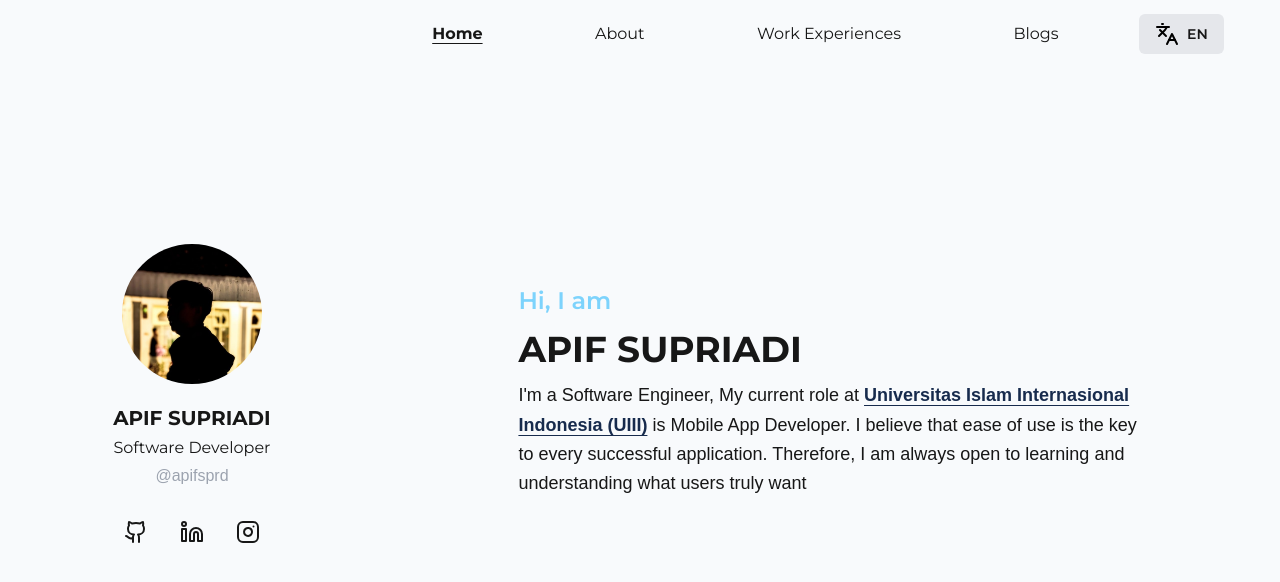
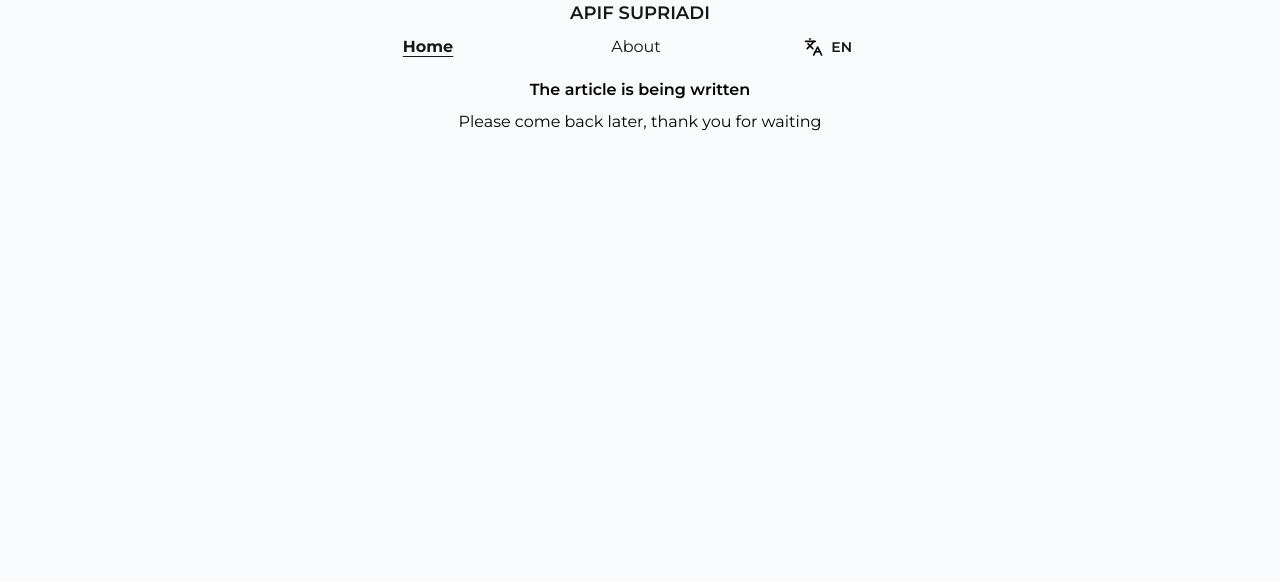
Before and after one commit to apifsprd/personal-web, a Next.js app: page / in a window 1280 px wide. Shown: the top 582 px of the page. Built offline with nearby package versions, Linux system fonts and the light colour scheme; a web font is replaced by a local one.

Commit message:
update ui

```diff
--- a/src/app/api/navs.json
+++ b/src/app/api/navs.json
@@ -1,10 +1,17 @@
 {
-  "data": [
+  "nav": [
     {
       "name": "Home",
       "url": "/",
       "slug": "home"
     },
+    {
+      "name": "About",
+      "url": "/",
+      "slug": "about"
+    }
+  ],
+  "subnav": [
     {
       "name": "About",
       "url": "/about",
@@ -14,11 +21,6 @@
       "name": "Work Experiences",
       "url": "/work-experience",
       "slug": "work-experience"
-    },
-    {
-      "name": "Blogs",
-      "url": "/blogs",
-      "slug": "blogs"
     }
   ]
 }
--- a/src/app/page.tsx
+++ b/src/app/page.tsx
@@ -2,7 +2,7 @@ import Main from "@/components/shared/Main";
 
 export default function Home() {
   return (
-    <div className="w-screen h-auto bg-slate-50">
+    <div className="w-full h-auto bg-slate-50">
       <Main />
     </div>
   );
--- a/src/components/sections/AboutSection.tsx
+++ b/src/components/sections/AboutSection.tsx
@@ -1,16 +1,30 @@
-import React from 'react';
-import SectionTemplate from '../shared/SectionTemplate';
+import React from "react";
+import SectionTemplate from "../shared/SectionTemplate";
+import WorkExpSection from "./WorkExpSection";
 
 function AboutSection(props: { lang: string }) {
   return (
     <SectionTemplate>
-      <p className="text-2xl font-montserrat text-sky-300 font-semibold">
-        {props.lang === 'en' ? 'About Me' : 'Tentang Saya'}
+      <p className="text-xl font-semibold font-montserrat text-sky-300">
+        {props.lang === "en" ? "Hi, I am" : "Halo, Saya"}
       </p>
-      <p className="text-lg font-hind leading-relaxed">
-        {props.lang === 'en'
-          ? "Hello! I’m a passionate developer from Indonesia, currently working as a mobile app developer. I graduated with a Bachelor's degree in Informatics Engineering from"
-          : 'Halo! Saya adalah seorang pengembang aplikasi asal Indonesia, saat ini bekerja sebagai pengembang aplikasi seluler. Saya lulusan jurusan Teknologi Informasi dari'}{' '}
+      <p className="text-3xl font-bold font-montserrat">APIF SUPRIADI</p>
+      <p className="text-base font-hind leading-relaxed">
+        {props.lang === "en"
+          ? "Greetings! I’m a passionate developer from Indonesia, currently working as a mobile app developer at "
+          : "Halo! Saya adalah seorang pengembang aplikasi asal Indonesia, saat ini bekerja sebagai pengembang aplikasi seluler di "}{" "}
+        <a
+          href="https://uiii.ac.id"
+          target="_blank"
+          className="underline underline-offset-4 text-[#172B4D] font-bold"
+        >
+          Universitas Islam Internasional Indonesia (UIII)
+        </a>
+        {". "}
+        {props.lang === "en"
+          ? "I graduated with a Bachelor's degree in Informatics Engineering from"
+          : "Saya lulusan jurusan Teknologi Informasi dari"}
+        ,{" "}
         <a
           href="https://antarbangsa.ac.id"
           target="_blank"
@@ -18,17 +32,19 @@ function AboutSection(props: { lang: string }) {
         >
           STMIK Antar Bangsa
         </a>
-        ,{' '}
-        {props.lang === 'en'
-          ? 'where I cultivated a strong foundation in technology and problem-solving'
-          : 'tempat saya mengembangkan fondasi yang kuat dalam teknologi dan pemecahan masalah'}
+        ,{" "}
+        {props.lang === "en"
+          ? "where I cultivated a strong foundation in technology and problem-solving"
+          : "tempat saya mengembangkan fondasi yang kuat dalam teknologi dan pemecahan masalah"}
         .
       </p>
-      <p className="text-lg font-hind leading-relaxed">
-        {props.lang === 'en'
+      <p className="text-base font-hind leading-relaxed">
+        {props.lang === "en"
           ? "I thrive on learning new things and always enjoy exploring the latest trends and techniques in the tech world. Beyond coding, I am a reader and a big fan of football. Whether it's diving into a good book or watching an exciting match, I believe in staying curious and inspired. My goal is to keep growing as a engineer and contribute meaningfully to every project I work on."
-          : 'Saya sangat senang mempelajari hal-hal baru dan selalu menikmati menjelajahi tren dan teknik terbaru di dunia teknologi. Selain coding, saya adalah seorang pembaca dan penggemar berat sepak bola. Entah itu membaca buku yang bagus atau menonton pertandingan yang menarik, saya percaya bahwa saya akan selalu ingin tahu dan terinspirasi. Tujuan saya adalah untuk terus berkembang sebagai seorang engineer dan berkontribusi secara bermakna pada setiap proyek yang saya kerjakan.'}
+          : "Saya sangat senang mempelajari hal-hal baru dan selalu menikmati menjelajahi tren dan teknik terbaru di dunia teknologi. Selain coding, saya adalah seorang pembaca dan penggemar berat sepak bola. Entah itu membaca buku yang bagus atau menonton pertandingan yang menarik, saya percaya bahwa saya akan selalu ingin tahu dan terinspirasi. Tujuan saya adalah untuk terus berkembang sebagai seorang engineer dan berkontribusi secara bermakna pada setiap proyek yang saya kerjakan."}
       </p>
+      <div className="w-full my-[0.5rem]"></div>
+      <WorkExpSection lang={props.lang} />
     </SectionTemplate>
   );
 }
--- a/src/components/sections/BlogsSection.tsx
+++ b/src/components/sections/BlogsSection.tsx
@@ -4,14 +4,14 @@ import SectionTemplate from "../shared/SectionTemplate";
 function BlogsSection(props: { lang: string }) {
   return (
     <SectionTemplate>
-      <div className="w-full h-full flex flex-col justify-start items-start xl:justify-center xl:items-center">
+      <div className="w-full h-full flex flex-col justify-start items-center xl:justify-start xl:items-center">
         <div className="flex flex-col justify-center items-center gap-2">
-          <p className="text-xl font-montserrat text-black font-semibold">
+          <p className="text-base font-montserrat text-black font-semibold">
             {props.lang === "en"
               ? " The article is being written"
               : "Artikelnya lagi dibuat"}
           </p>
-          <p className="text-lg font-montserrat text-black font-normal">
+          <p className="text-base font-montserrat text-black font-normal">
             {props.lang === "en"
               ? "Please come back later, thank you for waiting"
               : "Berkunjunglah lain waktu, Terima kasih sudah menunggu"}
--- a/src/components/shared/Main.tsx
+++ b/src/components/shared/Main.tsx
@@ -1,18 +1,15 @@
 "use client";
 import React from "react";
 
-import HomeSection from "@/components/sections/HomeSection";
-import ProfileSection from "../sections/ProfileSection";
 import navs from "@/app/api/navs.json";
 import ButtonNav from "../ui/Buttons";
 import AboutSection from "../sections/AboutSection";
-import WorkExpSection from "../sections/WorkExpSection";
 import LoadingSection from "../sections/LoadingSection";
 import BlogsSection from "../sections/BlogsSection";
 import { Languages } from "lucide-react";
 
 function Main() {
-  const navsData = navs.data;
+  const navsData = navs.nav;
   const [selectedNav, setSelectedNav] = React.useState("home");
   const [selectedLang, setSelectedLang] = React.useState("en");
   const [loading, setLoading] = React.useState(false);
@@ -33,12 +30,17 @@ function Main() {
   };
 
   return (
-    <main className="w-full h-[97rem] flex flex-col xl:h-screen xl:flex-row">
-      <div className="w-full h-[40%] flex flex-col justify-center items-center xl:w-[30%] xl:h-full">
-        <ProfileSection lang={selectedLang} />
+    <div className="w-full h-[100rem] flex flex-col justify-start items-center xl:h-screen">
+      <div className="w-full h-[5%] flex flex-col justify-center items-center xl:mt-[1%]">
+        <div className="w-full h-full flex justify-center items-center">
+          <a
+            href="#"
+            className="text-lg font-montserrat font-semibold uppercase"
+          >
+            Apif Supriadi
+          </a>
         </div>
-      <div className="w-full h-[60%] flex flex-col justify-center items-center xl:grow xl:h-full xl:pb-[10%]">
-        <div className="w-full h-[10%]  flex flex-row justify-start gap-4 items-center overflow-x-auto whitespace-nowrap xl:h-[10%] xl:justify-around">
+        <div className="w-full h-full flex justify-center items-center gap-2 xl:gap-32">
           {navsData.map((nav: any) => (
             <ButtonNav
               key={nav.slug}
@@ -52,7 +54,7 @@ function Main() {
             onClick={() =>
               handleChangeLang(selectedLang === "en" ? "id" : "en")
             }
-            className="px-4 py-2 mr-10 flex flex-row gap-2 justify-center items-center rounded-md cursor-pointer bg-gray-200 hover:bg-transparent"
+            className="w-[3rem] py-2 mr-10 flex flex-row gap-2 justify-center items-center rounded-md cursor-pointer  hover:bg-transparent"
           >
             <Languages size={24} color="black" />
             <p className="text-sm font-montserrat font-semibold">
@@ -60,22 +62,18 @@ function Main() {
             </p>
           </div>
         </div>
-        <div className="w-full h-[90%]  p-5 flex flex-col justify-center items-center xl:h-[90%] xl:p-0">
+      </div>
+      <div className="w-full h-[95%] flex flex-col justify-center items-center ">
         {loading ? (
           <LoadingSection />
         ) : (
           <>
-              {selectedNav === "home" && <HomeSection lang={selectedLang} />}
+            {selectedNav === "home" && <BlogsSection lang={selectedLang} />}
             {selectedNav === "about" && <AboutSection lang={selectedLang} />}
-              {selectedNav === "work-experience" && (
-                <WorkExpSection lang={selectedLang} />
-              )}
-              {selectedNav === "blogs" && <BlogsSection lang={selectedLang} />}
           </>
         )}
       </div>
     </div>
-    </main>
   );
 }
 
--- a/src/components/shared/SectionTemplate.tsx
+++ b/src/components/shared/SectionTemplate.tsx
@@ -2,7 +2,7 @@ import React from "react";
 
 function SectionTemplate({ children }: any) {
   return (
-    <div className="w-full h-full pt-[5%] flex flex-col justify-start items-start gap-3 xl:w-[70%]  xl:justify-center xl:item-start">
+    <div className="w-full h-full pt-[5%] px-[1.5rem] flex flex-col justify-start items-start gap-3 xl:w-[55%] xl:pt-[2%]">
       {children}
     </div>
   );
--- a/src/components/ui/Buttons.tsx
+++ b/src/components/ui/Buttons.tsx
@@ -4,7 +4,7 @@ function ButtonNav(props: any) {
   return (
     <a
       href={`#${props.id}`}
-      className={`px-8 py-2 rounded-md flex justify-center items-center hover:underline underline-offset-4 cursor-pointer hover:text-sky-300 ${
+      className={`w-[5rem] py-2 rounded-md flex justify-center items-center  hover:underline underline-offset-4 cursor-pointer hover:text-sky-300 ${
         props.selected === props.id ? "underline underline-offset-4" : ""
       }`}
       onClick={props.eventClick}
```
Also changed, not shown: src/components/sections/WorkExpSection.tsx (+7 -9 lines). Lines whose indentation alone changed are shown as unchanged.
